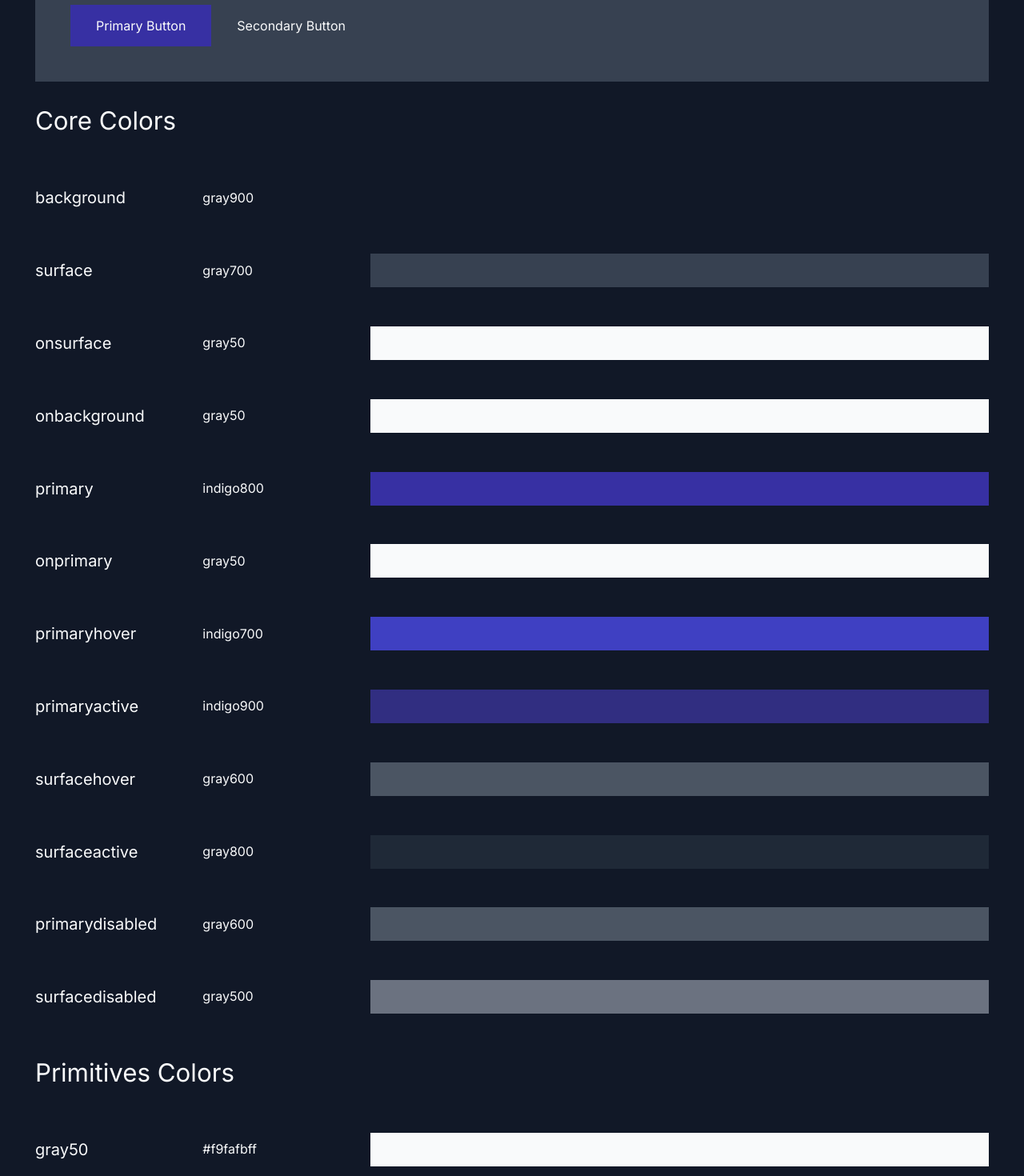
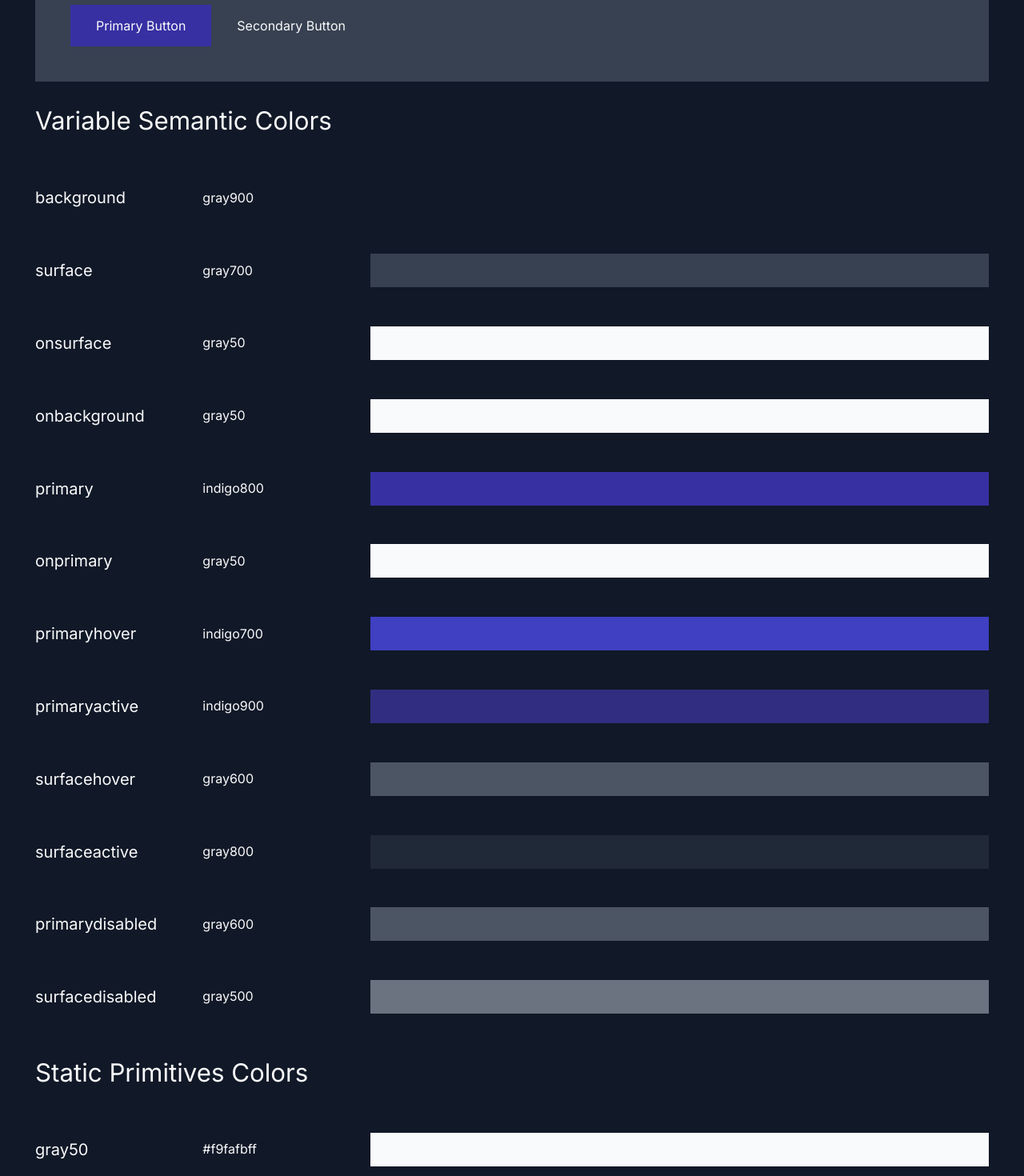
Before and after one commit to EngineeringDesignSystems/React-Styled-Components-Design-Tokens, a React (Create React App) app: page / in a window 1280 px wide. Shown: the part 1280-2750 px from the top of the page at 80% size. Built offline with nearby package versions, Linux system fonts and the light colour scheme.

Commit message:
updating color definition names

```diff
--- a/src/App.tsx
+++ b/src/App.tsx
@@ -1,4 +1,4 @@
-import React, { useState } from "react";
+import { useState } from "react";
 import "./App.css";
 import { AppStyled, Header, TypographyWrapper } from "./AppStyles";
 import {
@@ -76,9 +76,9 @@ function App() {
         <Text styleVariant="heading2">Colors</Text>
         <Divider />
         <PreviewUI />
-        <Text styleVariant="heading3">Core Colors</Text>
+        <Text styleVariant="heading3">Variable Semantic Colors</Text>
         {themeColorsPrintout}
-        <Text styleVariant="heading3">Primitives Colors</Text>
+        <Text styleVariant="heading3">Static Primitives Colors</Text>
         {primitiveColorsPrintout}
       </AppStyled>
     </ThemeProvider>
```
Also changed, not shown: 1 other file (tests, documents, lock files or other folders).
